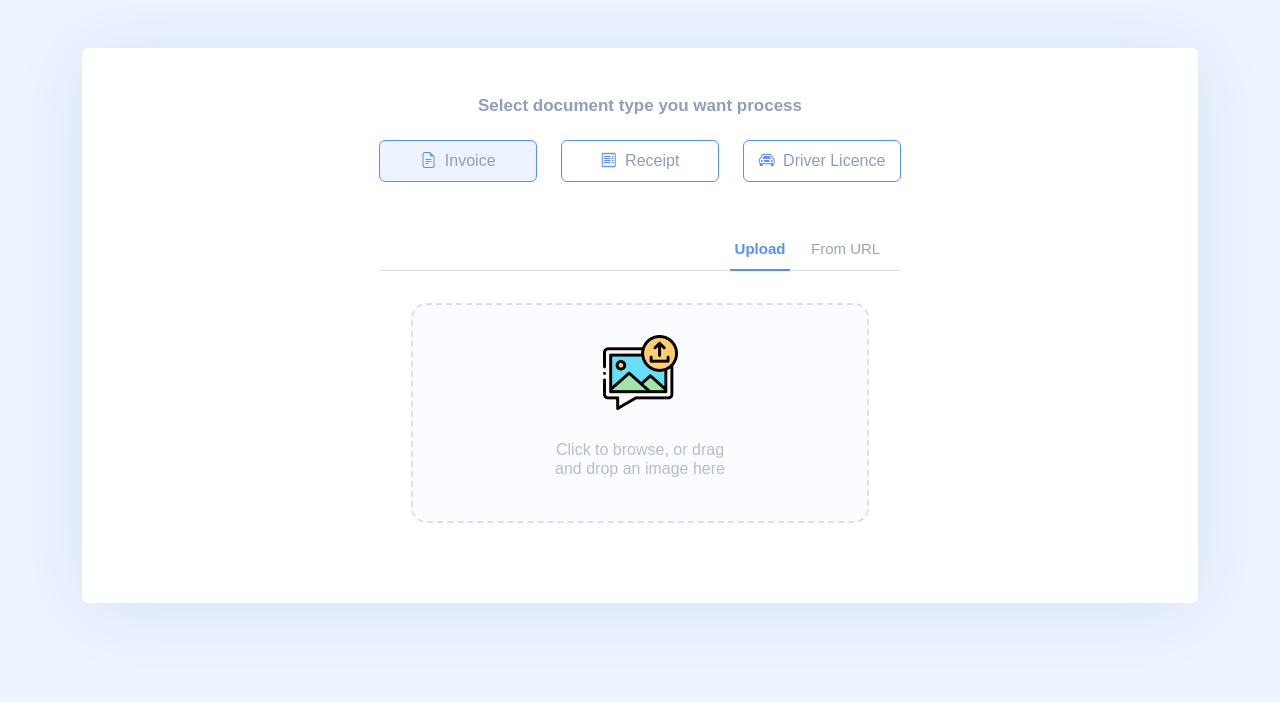
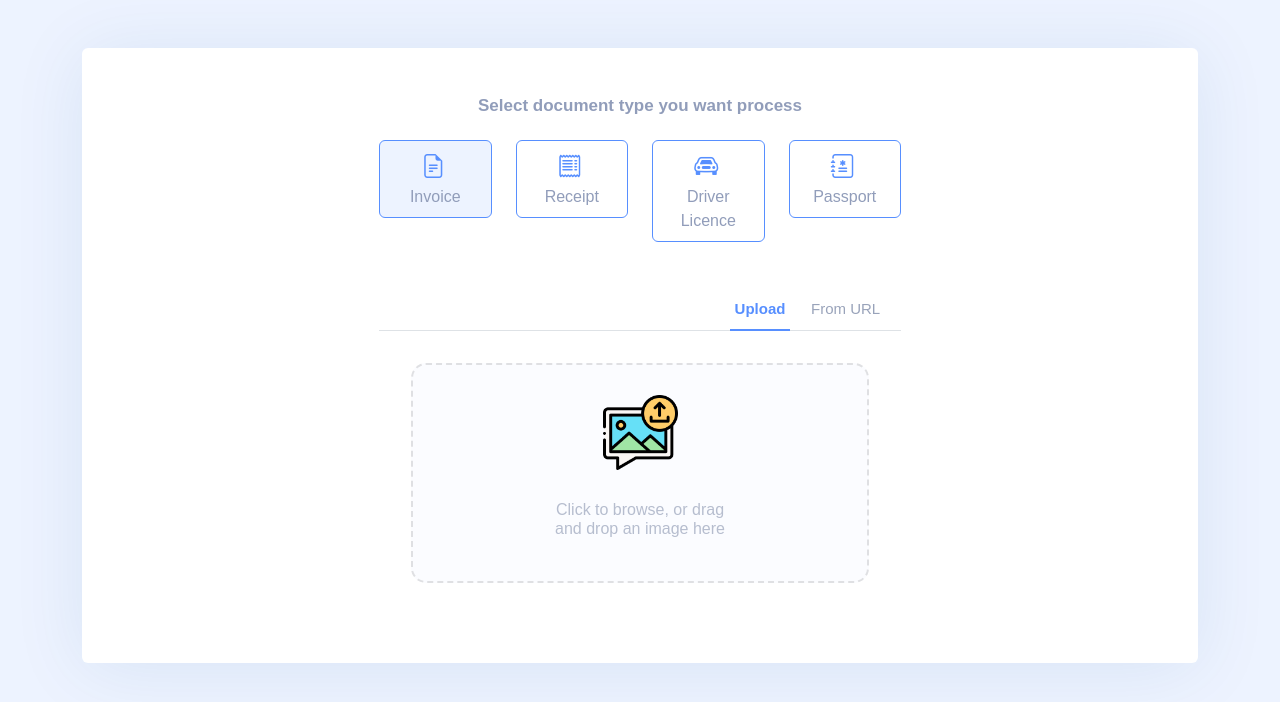
Before and after one commit to lisette-glez/spend-trail, a Nuxt app: page /upload-image in a window 1280 px wide. Shown: the top 702 px of the page. Built offline with nearby package versions, Linux system fonts and the light colour scheme.

Commit message:
add passport to document type menu

```diff
--- a/assets/css/main.css
+++ b/assets/css/main.css
@@ -80,7 +80,13 @@ textarea {
     cursor: pointer;
 }
 
-.doc-type-card i, .bi-upload {
+.doc-type-card i
+{
+    color: #578fff;
+    font-size: 1.5rem;
+}
+
+.bi-upload {
     color: #578fff;
 }
 
--- a/pages/upload-image.vue
+++ b/pages/upload-image.vue
@@ -165,31 +165,40 @@ function changeDocType(type) {
           <div class="col-md-6" v-if="!isUpload">
             <div class="row mb-5 text-center">
               <h5 class="mb-4">Select document type you want process</h5>
-              <div class="col">
+              <div class="col-md-3">
                 <div
                   class="card doc-type-card p-2"
                   :class="{ typeActive: docType == 'Invoice' }"
                   @click="changeDocType('Invoice')"
                 >
-                  <span><i class="bi-file-earmark-text pe-1"></i> Invoice</span>
+                  <i class="bi-file-earmark-text pe-1"></i> <span>Invoice</span>
                 </div>
               </div>
-              <div class="col">
+              <div class="col-md-3">
                 <div
                   class="card doc-type-card p-2"
                   :class="{ typeActive: docType == 'Expense Receipt' }"
                   @click="changeDocType('Expense Receipt')"
                 >
-                  <span><i class="bi-receipt pe-1"></i> Receipt</span>
+                  <i class="bi-receipt pe-1"></i> <span>Receipt</span>
                 </div>
               </div>
-              <div class="col">
+              <div class="col-md-3">
                 <div
                   class="card doc-type-card p-2"
                   :class="{ typeActive: docType == 'Driver License' }"
                   @click="changeDocType('Driver License')"
                 >
-                  <span><i class="bi-car-front pe-1"></i> Driver Licence</span>
+                  <i class="bi-car-front pe-1"></i> <span>Driver Licence</span>
+                </div>
+              </div>
+              <div class="col-md-3">
+                <div
+                  class="card doc-type-card p-2"
+                  :class="{ typeActive: docType == 'Passport' }"
+                  @click="changeDocType('Passport')"
+                >
+                  <i class="bi-journal-medical pe-1"></i> <span>Passport</span>
                 </div>
               </div>
             </div>
```
